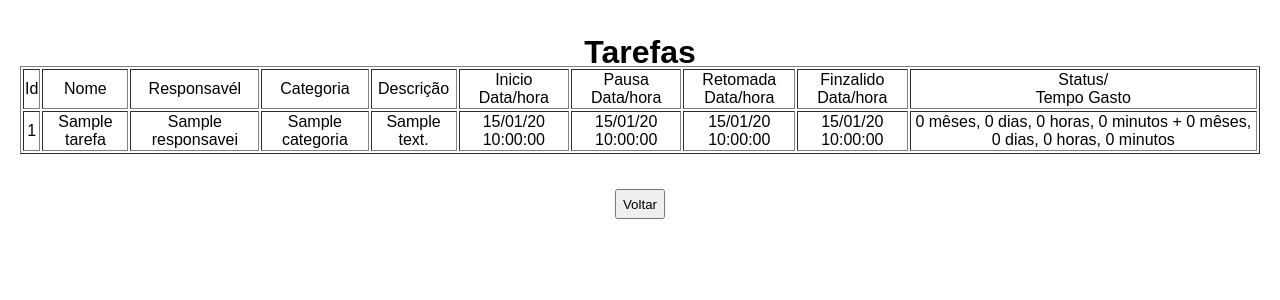
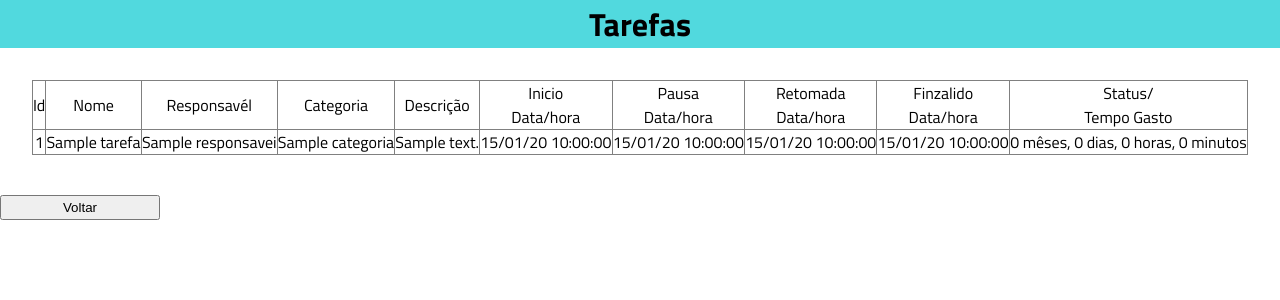
Before and after one commit to MarcosCondeJr/ControleDeTarefa-PHP, a PHP site: page /listar_tarefas.php in a window 1280 px wide. Shown: the top 300 px of the page. Run offline with PHP 8.4, Linux system fonts and the light colour scheme; tables that the repository leaves empty hold one stand-in row (values such as "Sample post").

Commit message:
Ajustando calculo de tempo

```diff
--- a/view/cadastrarCat.php
+++ b/view/cadastrarCat.php
@@ -17,7 +17,7 @@
 <head>
     <meta charset="UTF-8">
     <meta name="viewport" content="width=device-width, initial-scale=1.0">
-    <link rel="stylesheet" href="../view/estilos/style.css">
+    <link rel="stylesheet" href="../view/estilos/estilizacao.css">
     <title>Cadastro de Categoria</title>
 </head>
 <body>
@@ -25,7 +25,7 @@
 <form action="../db/cad_Categoria.php" method="post">
     <h1>Cadastrar Categoria</h1> <br>
         <label for="">Nome: </label>
-        <input type="text" name ="categoria"> <br>
+        <input type="text" placeholder="Insira uma categoria" name ="categoria"> <br>
         <span><?php echo $erro ?></span> <br>
         <input type="button" value="Voltar" onclick="window.location.href='../view/home.php';">
         <input type="submit" value = "Cadastrar"name = "Cadastrar">
--- a/view/cadastrarResp.php
+++ b/view/cadastrarResp.php
@@ -17,7 +17,7 @@
 <head>
     <meta charset="UTF-8">
     <meta name="viewport" content="width=device-width, initial-scale=1.0">
-    <link rel="stylesheet" href="../view/estilos/style.css">
+    <link rel="stylesheet" href="../view/estilos/estilizacao.css">
     <title>Cadastro de Responsável</title>
 </head>
 <body>
--- /dev/null
+++ b/view/estilos/estilizacao.css
@@ -0,0 +1,41 @@
+@import url('https://fonts.googleapis.com/css2?family=Titillium+Web:ital,wght@0,200;0,300;0,400;0,600;0,700;0,900;1,200;1,300;1,400;1,600;1,700&display=swap');
+
+* {
+    margin: 0;
+    padding: 0;
+    box-sizing: border-box;
+}
+
+h1 {
+    background-color: rgb(81, 217, 222);
+}
+
+body {
+    display: flex;
+    flex-direction: column;
+    text-align: center;
+    font-family: "Titillium Web", sans-serif;
+    font-weight: 400;
+}
+
+
+
+input[type="text"], select {
+    padding: 0.3rem;
+}
+
+table {
+    display: table;
+    align-items: center;
+    flex-direction: row;
+    border-collapse: collapse;
+    margin-right: 2rem;
+    margin-left: 2rem;
+    margin-top: 2rem;
+    margin-bottom: 1rem;
+}
+
+input[type="button"]{
+    width: 10rem;
+    padding: 0.2rem;
+}
--- a/view/estilos/style.css
+++ /dev/null
@@ -1,25 +0,0 @@
-*{
-    font-family: Arial, Helvetica, sans-serif;
-    align-items: center;
-    text-align: center;
-    height: 30px;
-    margin-top: 17px;
-    margin-bottom:2px;
-    margin-left: 10px;
-    margin-right: 10px;
-}
-
-.container-button {
-  display: flexbox;
-}
-
-table {
-    display: table;
-    margin: 0 auto;
-  }
-
-.button {
-  background-color: rgb(255, 255, 255);
-  width: 300px;
-  font-size: 15px;
-}
--- a/view/finalizarTarefa.php
+++ b/view/finalizarTarefa.php
@@ -24,7 +24,7 @@
 <head>
     <meta charset="UTF-8">
     <meta name="viewport" content="width=device-width, initial-scale=1.0">
-    <link rel="stylesheet" href="../view/estilos/style.css">
+    <link rel="stylesheet" href="../view/estilos/estilizacao.css">
     <title>Finalizar Tarefa</title>
 </head>
 <body>
--- a/view/home.php
+++ b/view/home.php
@@ -3,7 +3,7 @@
 <head>
     <meta charset="UTF-8">
     <meta name="viewport" content="width=device-width, initial-scale=1.0">
-    <link rel="stylesheet" href="../view/estilos/style.css">
+    <link rel="stylesheet" href="../view/estilos/estilizacao.css">
     <title>Controle de Tarefas</title>
 </head>
 <body>
--- a/view/iniciarTarefa.php
+++ b/view/iniciarTarefa.php
@@ -21,7 +21,7 @@
 <head>
     <meta charset="UTF-8">
     <meta name="viewport" content="width=device-width, initial-scale=1.0">
-    <link rel="stylesheet" href="../view/estilos/style.css">
+    <link rel="stylesheet" href="../view/estilos/estilizacao.css">
     <title>Iniciar Tarefa</title>
 </head>
 <body>
--- a/view/listarResponsaveis.php
+++ b/view/listarResponsaveis.php
@@ -7,7 +7,7 @@
 <head>
     <meta charset="UTF-8">
     <meta name="viewport" content="width=device-width, initial-scale=1.0">
-    <link rel="stylesheet" href="../view/estilos/style.css">
+    <link rel="stylesheet" href="../view/estilos/estilizacao.css">
     <title>Lista de Responsaveis</title>
 </head>
 <body>
--- a/view/listar_tarefas.php
+++ b/view/listar_tarefas.php
@@ -6,7 +6,7 @@
 <head>
     <meta charset="UTF-8">
     <meta name="viewport" content="width=device-width, initial-scale=1.0">
-    <link rel="stylesheet" href="../view/estilos/style.css">
+    <link rel="stylesheet" href="../view/estilos/estilizacao.css">
     <title>Tarefas</title>
 </head>
 <body>
@@ -31,6 +31,11 @@
             $dataHoraPause = $tarefas['datahora_pause'];
             $dataHoraRetomar = $tarefas['datahora_retomar'];
             $dataHoraFinal = $tarefas['datahora_final'];
+
+            $meses = null;
+            $dias = null;
+            $minutos = null;
+            $horas = null;
             $tempoGasto = "";
 
             if (!empty($dataHoraInicio) && !empty($dataHoraFinal)) {
@@ -43,17 +48,18 @@
 
                     // Cálculo de tempo entre início e pausa
                     $interval_inicio_pause = $datetime_inicio->diff($datetime_pause);
-                    $tempo_inicio_pause = $interval_inicio_pause->format('%m mêses, %d dias, %h horas, %i minutos');
 
                     // Cálculo de tempo entre retomada e hora final
                     $interval_retomar_final = $datetime_retomar->diff($datetime_final);
-                    $tempo_retomar_final = $interval_retomar_final->format('%m mêses, %d dias, %h horas, %i minutos');
 
-                    $tempoGasto = "$tempo_inicio_pause + $tempo_retomar_final";
+                    $meses = $interval_inicio_pause->m + $interval_retomar_final->m;
+                    $dias = $interval_inicio_pause->d + $interval_retomar_final->d;
+                    $horas = $interval_inicio_pause->h + $interval_retomar_final->h;
+                    $minutos = $interval_inicio_pause->i + $interval_retomar_final->i;
+
+                    $tempoGasto = "$meses mêses, $dias dias, $horas horas, $minutos minutos";
                 } else {
-                    $datetime_final = new DateTime($dataHoraFinal);
-                    $interval_total = $datetime_inicio->diff($datetime_final);
-                    $tempoGasto = $interval_total->format('%m mêses, %d dias, %h horas, %i minutos');
+                    $tempoGasto = "$meses mêses, $dias dias, $horas horas, $minutos minutos";
                 }
             } else if (empty($dataHoraInicio)){
                 $tempoGasto = "Não Iniciada";
--- a/view/pausarTarefa.php
+++ b/view/pausarTarefa.php
@@ -26,7 +26,7 @@
 <head>
     <meta charset="UTF-8">
     <meta name="viewport" content="width=device-width, initial-scale=1.0">
-    <link rel="stylesheet" href="../view/estilos/style.css">
+    <link rel="stylesheet" href="../view/estilos/estilizacao.css">
     <title>Pausar Tarefa</title>
 </head>
 <body>
--- a/view/retomarTarefa.php
+++ b/view/retomarTarefa.php
@@ -23,7 +23,7 @@
 <head>
     <meta charset="UTF-8">
     <meta name="viewport" content="width=device-width, initial-scale=1.0">
-    <link rel="stylesheet" href="../view/estilos/style.css">
+    <link rel="stylesheet" href="../view/estilos/estilizacao.css">
     <title>Retomar Tarefa</title>
 </head>
 <body>
```
Also changed, not shown: view/CadastrarTarefa.php (+4 -4 lines).
